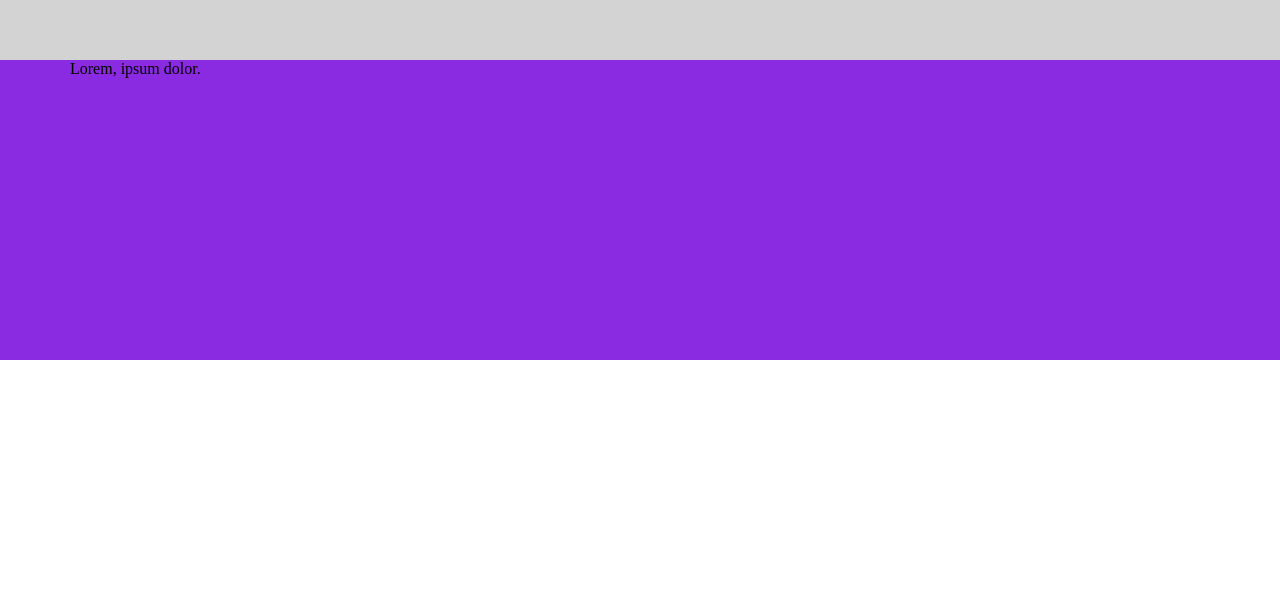
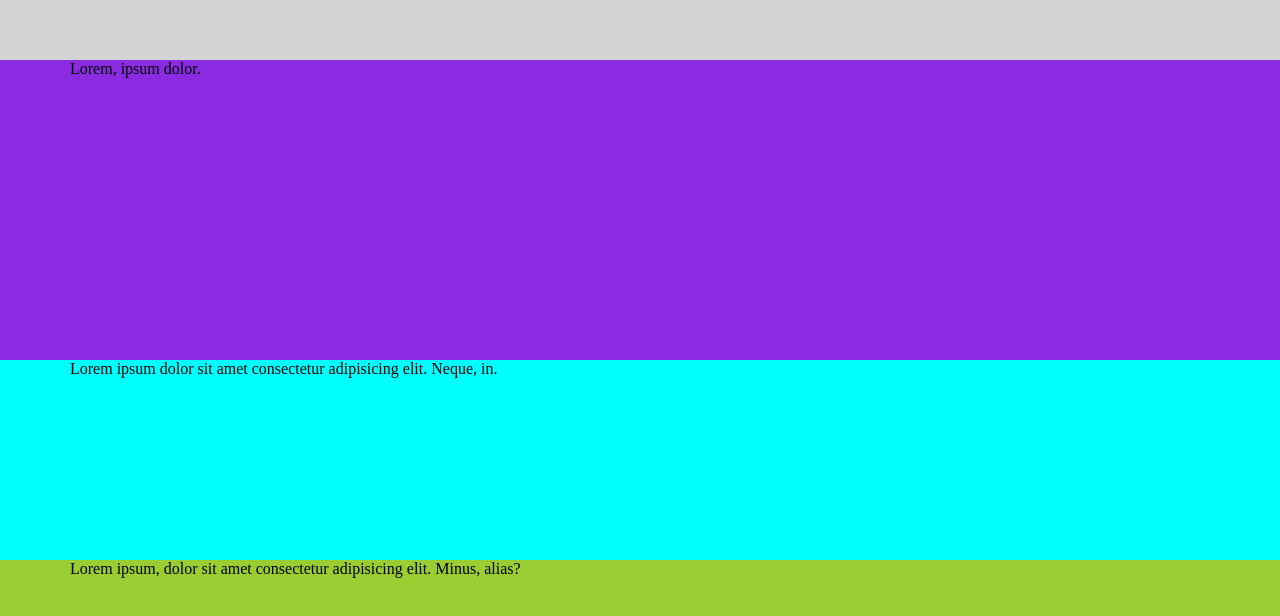
Before and after one commit to LorenzoTesoro/-vite-comics, a Vue app: page / in a window 1280 px wide. Shown: the part 540-1156 px from the top of the page. Before the commit the page ends 900 px from the top, so only its background shows below. Built offline with nearby package versions, Linux system fonts and the light colour scheme.

Commit message:
add footer structure

```diff
--- a/src/App.vue
+++ b/src/App.vue
@@ -1,13 +1,15 @@
 <script>
 import SiteHeader from './components/SiteHeader.vue';
 import SiteMain from './components/SiteMain.vue';
+import SiteFooter from './components/SiteFooter.vue';
 
 
 export default {
     name: "App",
     components: {
         SiteHeader,
-        SiteMain
+        SiteMain,
+        SiteFooter
     }
 }
 
@@ -18,7 +20,7 @@ export default {
     <!-- site_header -->
     <SiteMain/>
     <!-- site_main -->
-    <footer id="site_footer"></footer>
+    <SiteFooter/>
     <!-- site_footer -->
 </template>
 
--- /dev/null
+++ b/src/components/SiteFooter.vue
@@ -0,0 +1,34 @@
+<script>
+export default{
+    name: 'SiteFooter'
+}
+</script>
+
+
+<template>
+    <footer id="site_footer" class="debug">
+        <div class="footer_top">
+            <div class="container">
+                Lorem ipsum dolor sit amet consectetur adipisicing elit. Neque, in.
+            </div>
+        </div>
+        <div class="footer_bottom">
+            <div class="container">
+                Lorem ipsum, dolor sit amet consectetur adipisicing elit. Minus, alias?
+            </div>
+        </div>
+    </footer>
+</template>
+
+<style scoped>
+
+.debug .footer_top{
+    height: 200px;
+    background-color: cyan;
+}
+.debug .footer_bottom{
+    height: 200px;
+    background-color: yellowgreen;
+}
+
+</style>
```
